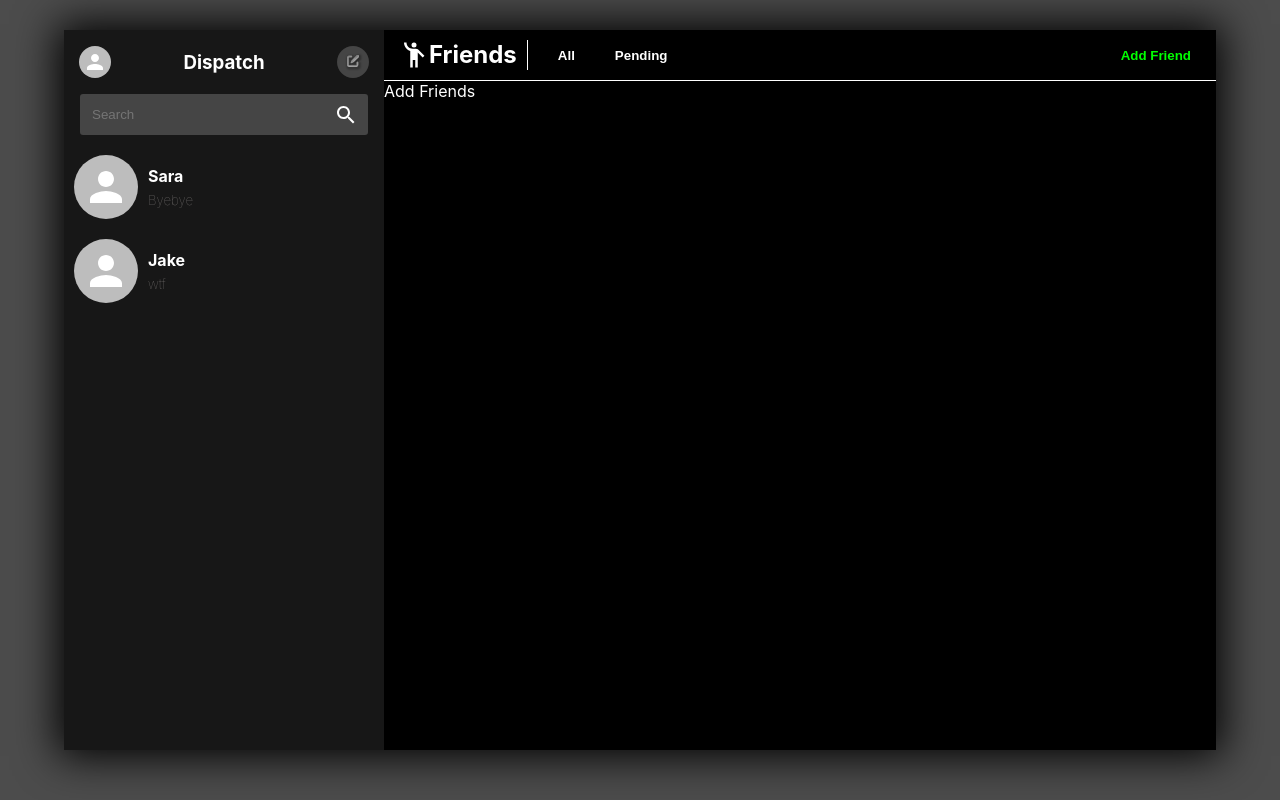
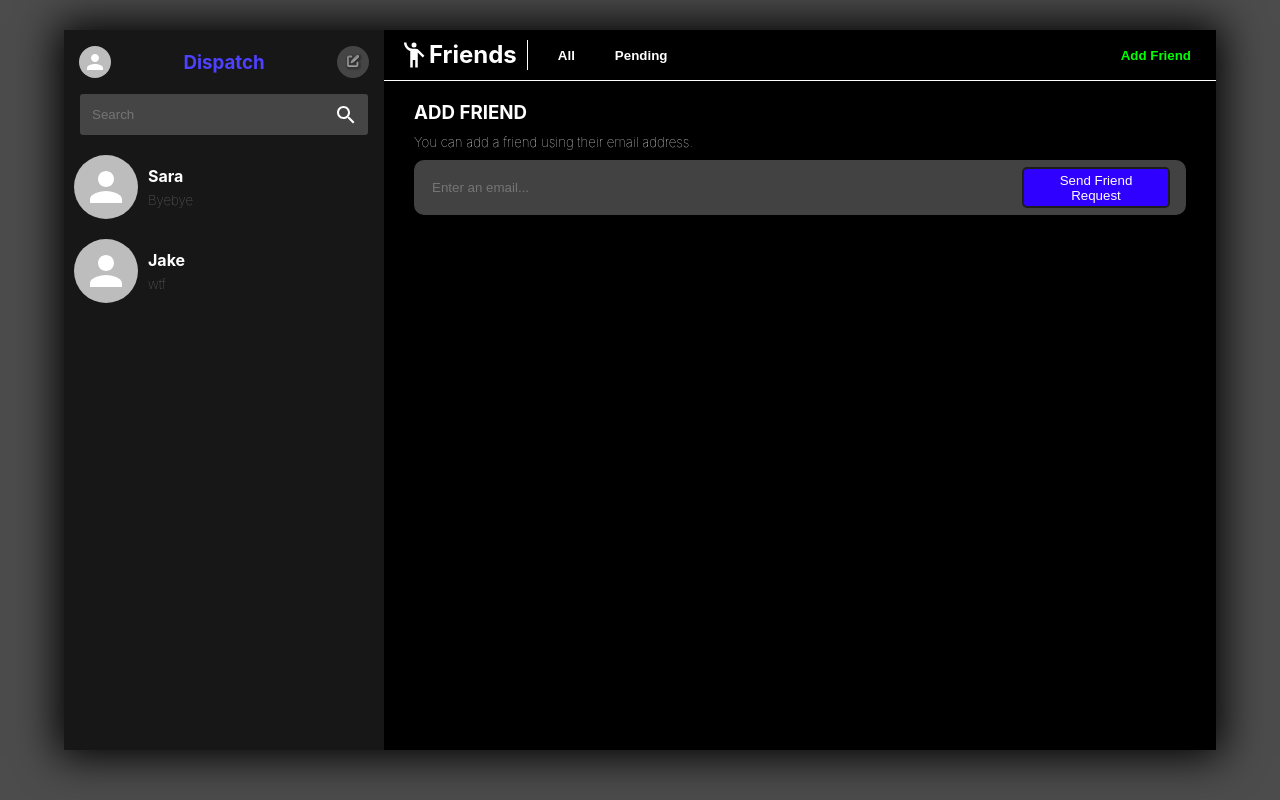
Before and after one commit to HrikB/dispatch-messenger-mern, a React (Create React App) app in the folder frontend/: page /friends in a window 1280 px wide. Both pictures are taken after a click on the button "Add Friend". Built offline with nearby package versions, Linux system fonts and the light colour scheme; no server answers.

Commit message:
finished ui design for friend request page... will work on backend now

```diff
--- a/frontend/src/AddFriends.css
+++ b/frontend/src/AddFriends.css
@@ -0,0 +1,47 @@
+.addFriend h5 {
+  margin: 10px 0;
+  font-weight: lighter;
+}
+
+.friendRequest__form .input__container:focus-within {
+  border: 2px solid #4400ff;
+}
+
+.friendRequest__form .input__container {
+  box-sizing: border-box;
+  border-radius: 10px;
+  height: 55px;
+  padding: 0 16px;
+  position: relative;
+  display: flex;
+  align-items: center;
+  background-color: #424242;
+}
+
+.input__container input {
+  width: 100%;
+  border-radius: 5px;
+  border: none;
+  outline: none;
+  background-color: #424242;
+  margin-right: 10px;
+}
+
+.friendRequest__form .input__container button {
+  border: 2px solid #1d1d1d;
+  max-height: 75%;
+  max-width: 20%;
+  background-color: #2f00ff;
+  margin: 0;
+  display: flex;
+  justify-content: center;
+  align-items: center;
+}
+
+.friendRequest__form .input__container button:disabled {
+  cursor: not-allowed !important;
+}
+
+.friendRequest__form .input__container button:hover {
+  cursor: pointer;
+}
--- a/frontend/src/AddFriends.js
+++ b/frontend/src/AddFriends.js
@@ -1,8 +1,45 @@
-import React from "react";
+import React, { useState, useEffect } from "react";
 import "./AddFriends.css";
 
-function AddFriends() {
-  return <div className="addFriend">Add Friends</div>;
+function AddFriends({ friendsList }) {
+  const [input, setInput] = useState("");
+
+  useEffect(() => {
+    const emailInput = document.getElementsByClassName("newFriend__email")[0];
+
+    console.log(document.activeElement);
+    console.log(emailInput);
+  }, [document.activeElement]);
+
+  const sendFriendRequest = (e) => {
+    e.preventDefault();
+  };
+
+  return (
+    <div className="addFriend">
+      <h3>ADD FRIEND</h3>
+      <h5>You can add a friend using their email address.</h5>
+      <form className="friendRequest__form">
+        <div className="input__container">
+          <input
+            className="newFriend__email"
+            value={input}
+            onChange={(e) => setInput(e.target.value)}
+            placeholder="Enter an email..."
+            type="text"
+          />
+          <button
+            disabled={!input.trim()}
+            className="submitFriend__request"
+            onClick={sendFriendRequest}
+            type="submit"
+          >
+            <p>Send Friend Request</p>
+          </button>
+        </div>
+      </form>
+    </div>
+  );
 }
 
 export default AddFriends;
--- a/frontend/src/AllFriends.js
+++ b/frontend/src/AllFriends.js
@@ -1,8 +1,19 @@
 import React from "react";
 import "./AllFriends.css";
+import { Avatar } from "@material-ui/core";
 
-function AllFriends() {
-  return <div className="allFriends">All Friends</div>;
+function AllFriends({ friendsList }) {
+  console.log(friendsList);
+  return (
+    <div className="allFriends">
+      {friendsList.map((friend) => (
+        <div className="friendComponent__container">
+          <Avatar src="" />
+          {friend.first_name + friend.last_name}
+        </div>
+      ))}
+    </div>
+  );
 }
 
 export default AllFriends;
--- a/frontend/src/Friends.css
+++ b/frontend/src/Friends.css
@@ -50,9 +50,15 @@
 
 .friend__header button:hover {
   cursor: pointer;
+  color: #005f00;
 }
 
 .friend__header p {
   text-align: center;
   font-weight: bold;
 }
+
+.friend__body {
+  box-sizing: border-box;
+  padding: 20px 30px;
+}
--- a/frontend/src/Friends.js
+++ b/frontend/src/Friends.js
@@ -5,10 +5,21 @@ import AllFriends from "./AllFriends";
 import AddFriends from "./AddFriends";
 import Pending from "./Pending";
 
+let friendsJson = {
+  friendsList: [
+    { first_name: "Sara", last_name: "Blake" },
+    { first_name: "Jake", last_name: "Towers" },
+    { first_name: "Lois", last_name: "Sky" },
+  ],
+};
+
 function Friends() {
-  const [currentTab, setCurrentTab] = useState(<AllFriends />);
-
+  const [friendsList, setFriendsList] = useState(friendsJson.friendsList);
+  const [currentTab, setCurrentTab] = useState(
+    <AllFriends friendsList={friendsList} />
+  );
   useEffect(() => {
+    //Handles tab highlighting
     const allButton = document.getElementsByClassName("all")[0];
     const pendingButton = document.getElementsByClassName("pending")[0];
     const addFriendsButton = document.getElementsByClassName("add__friend")[0];
@@ -35,7 +46,7 @@ function Friends() {
   }, [currentTab]);
 
   const all = () => {
-    setCurrentTab(<AllFriends />);
+    setCurrentTab(<AllFriends friendsList={friendsList} />);
   };
 
   const pending = () => {
@@ -68,7 +79,7 @@ function Friends() {
           </button>
         </div>
       </div>
-      <div className="friendBody">{currentTab}</div>
+      <div className="friend__body">{currentTab}</div>
     </div>
   );
 }
--- a/frontend/src/Sidebar.css
+++ b/frontend/src/Sidebar.css
@@ -23,6 +23,7 @@
 
 .sidebar__header h3 {
   text-align: center;
+  color: #4e41ff;
 }
 
 .sidebar__header .MuiIconButton-root {
```
